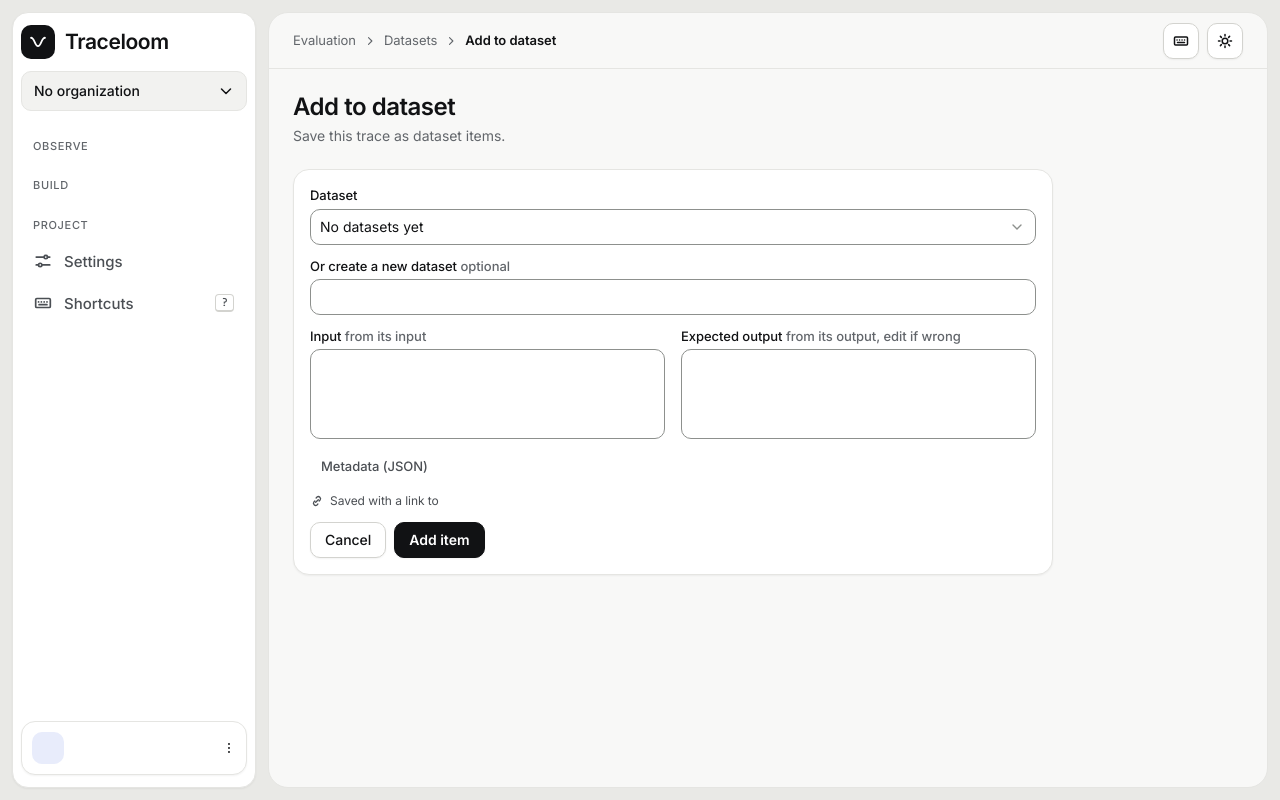
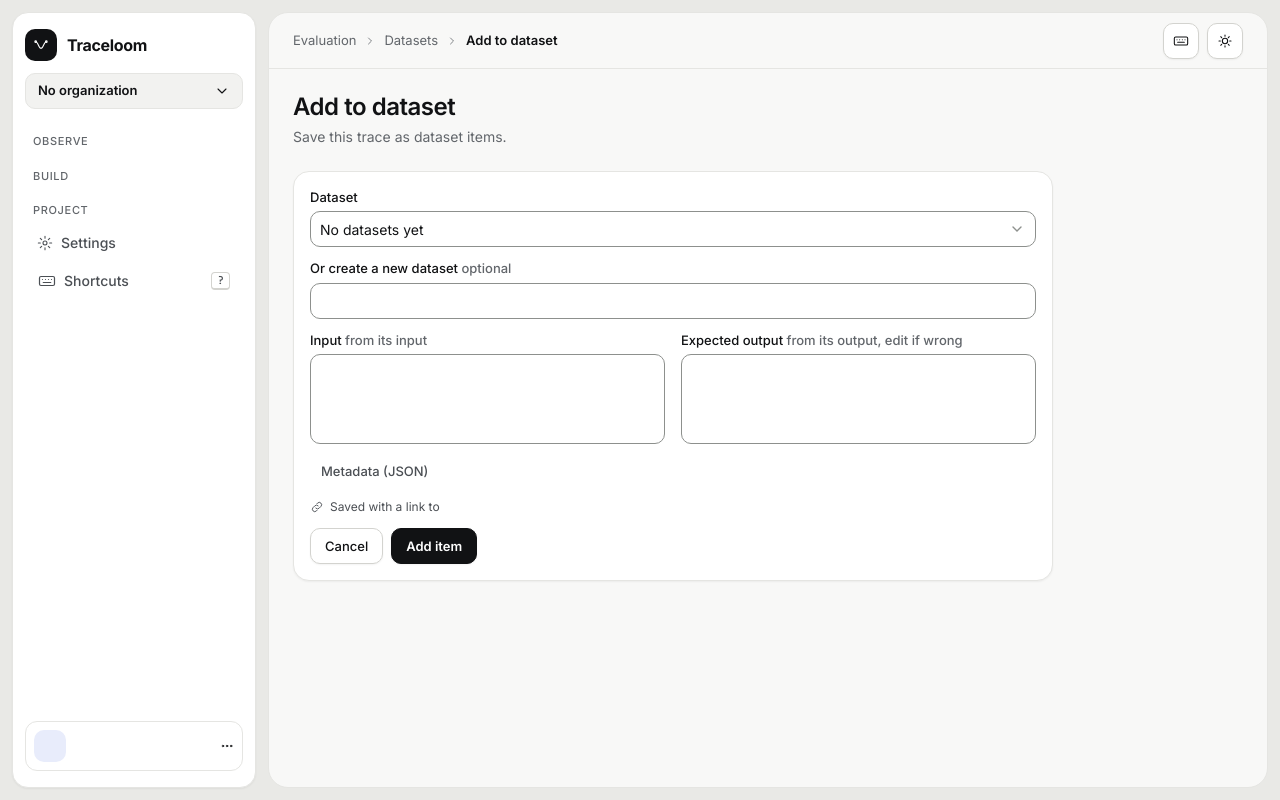
Before and after one commit to kmugalkhod/traceloom, a Python web app: template traceloom/web/templates/datasets/add.html in a window 1280 px wide. Run offline with Jinja, Linux system fonts and the light colour scheme; the template is opened without the code that fills it, so the values that code supplies are empty.

Commit message:
fix(phase3-evaluation): match mockup fonts, icons and sidebar exactly
Side-by-side pass against the approved mockup at the same frame size:
self-host the same variable Inter 4 and JetBrains Mono files the mockup
loads and drop the extra letter-spacing; use the mockup's icon drawings;
sidebar brand, picker, links, selected item, user card and base line height
follow the mockup; the traces list keeps its Scores column visible on
narrow desktops.

Co-Authored-By: Claude Opus 5.5 (1M context) <noreply@anthropic.com>

```diff
--- a/traceloom/web/static/app.css
+++ b/traceloom/web/static/app.css
@@ -1,11 +1,9 @@
 /* Self-hosted fonts (SIL OFL 1.1: Inter, JetBrains Mono). CSP allows only same-origin files. */
-@font-face{font-family:"Inter";font-weight:400;font-style:normal;font-display:swap;src:url(/static/fonts/inter-400.woff2) format("woff2")}
-@font-face{font-family:"Inter";font-weight:500;font-style:normal;font-display:swap;src:url(/static/fonts/inter-500.woff2) format("woff2")}
-@font-face{font-family:"Inter";font-weight:600;font-style:normal;font-display:swap;src:url(/static/fonts/inter-600.woff2) format("woff2")}
-@font-face{font-family:"Inter";font-weight:700;font-style:normal;font-display:swap;src:url(/static/fonts/inter-700.woff2) format("woff2")}
-@font-face{font-family:"JetBrains Mono";font-weight:400;font-style:normal;font-display:swap;src:url(/static/fonts/jetbrains-mono-400.woff2) format("woff2")}
-@font-face{font-family:"JetBrains Mono";font-weight:500;font-style:normal;font-display:swap;src:url(/static/fonts/jetbrains-mono-500.woff2) format("woff2")}
-@font-face{font-family:"JetBrains Mono";font-weight:600;font-style:normal;font-display:swap;src:url(/static/fonts/jetbrains-mono-600.woff2) format("woff2")}
+/* Inter 4 and JetBrains Mono variable fonts (same files the approved mockup loads), self-hosted */
+@font-face{font-family:"Inter";font-weight:100 900;font-style:normal;font-display:swap;src:url(/static/fonts/inter-var-latin.woff2) format("woff2");unicode-range:U+0000-00FF,U+0131,U+0152-0153,U+02BB-02BC,U+02C6,U+02DA,U+02DC,U+0304,U+0308,U+0329,U+2000-206F,U+20AC,U+2122,U+2191,U+2193,U+2212,U+2215,U+FEFF,U+FFFD}
+@font-face{font-family:"Inter";font-weight:100 900;font-style:normal;font-display:swap;src:url(/static/fonts/inter-var-latin-ext.woff2) format("woff2");unicode-range:U+0100-02BA,U+02BD-02C5,U+02C7-02CC,U+02CE-02D7,U+02DD-02FF,U+0304,U+0308,U+0329,U+1D00-1DBF,U+1E00-1E9F,U+1EF2-1EFF,U+2020,U+20A0-20AB,U+20AD-20C0,U+2113,U+2C60-2C7F,U+A720-A7FF}
+@font-face{font-family:"JetBrains Mono";font-weight:100 800;font-style:normal;font-display:swap;src:url(/static/fonts/jetbrains-mono-var-latin.woff2) format("woff2");unicode-range:U+0000-00FF,U+0131,U+0152-0153,U+02BB-02BC,U+02C6,U+02DA,U+02DC,U+0304,U+0308,U+0329,U+2000-206F,U+20AC,U+2122,U+2191,U+2193,U+2212,U+2215,U+FEFF,U+FFFD}
+@font-face{font-family:"JetBrains Mono";font-weight:100 800;font-style:normal;font-display:swap;src:url(/static/fonts/jetbrains-mono-var-latin-ext.woff2) format("woff2");unicode-range:U+0100-02BA,U+02BD-02C5,U+02C7-02CC,U+02CE-02D7,U+02DD-02FF,U+0304,U+0308,U+0329,U+1D00-1DBF,U+1E00-1E9F,U+1EF2-1EFF,U+2020,U+20A0-20AB,U+20AD-20C0,U+2113,U+2C60-2C7F,U+A720-A7FF}
 /* ===== Traceloom design tokens (see DESIGN.md) ===== */
 :root,[data-theme="light"]{
   --font-ui:"Inter",system-ui,-apple-system,"Segoe UI",Roboto,sans-serif;
@@ -48,7 +46,7 @@
 *{box-sizing:border-box}
 html{background:var(--bg)}
 body{margin:0;font-family:var(--font-ui);font-size:var(--fs-base);line-height:1.4;color:var(--ink);background:var(--bg)}
-.ico{width:16px;height:16px;fill:none;stroke:currentColor;stroke-width:1.5;stroke-linecap:round;stroke-linejoin:round;flex:none}
+.ico{width:16px;height:16px;fill:none;stroke:currentColor;stroke-width:1.6;stroke-linecap:round;stroke-linejoin:round;flex:none}
 .ico-sm{width:14px;height:14px}.ico-lg{width:20px;height:20px}
 .fill{fill:currentColor;stroke:none}
 a{color:var(--accent);text-decoration:none}a:hover{text-decoration:underline}
@@ -393,7 +391,7 @@ kbd{font-family:var(--font-mono);font-size:11px;min-width:18px;height:18px;paddi
 
 /* ===== v2: soft, rounded, professional (reference-driven) ===== */
 html,body{-webkit-font-smoothing:antialiased}
-body{letter-spacing:-.003em}
+body{letter-spacing:normal}
 .frame .app{border-radius:var(--r-3)}
 .shell{display:grid;grid-template-columns:244px 1fr;grid-template-rows:1fr;min-height:var(--h,640px);padding:12px;gap:12px;background:var(--bg)}
 .side{display:flex;flex-direction:column;gap:var(--sp-5);padding:var(--sp-5) var(--sp-4);min-width:0;background:var(--surface);border:1px solid var(--line);border-radius:16px;box-shadow:var(--sh-1)}
@@ -404,7 +402,7 @@ body{letter-spacing:-.003em}
 .sidenav{background:transparent;border:0;padding:0;gap:2px;flex:1}
 .sidenav .cap{padding:12px 12px 6px}
 .sidenav a{height:40px;padding:0 12px;border-radius:12px;font-size:var(--fs-md);font-weight:500;gap:12px;border:1px solid transparent}
-.sidenav a .ico{width:18px;height:18px}
+.sidenav a .ico{width:16px;height:16px}
 .sidenav a[aria-current=page]{background:var(--surface);border-color:var(--line);box-shadow:var(--sh-1);color:var(--ink);font-weight:600}
 .sidenav a[aria-current=page] .ico{color:var(--ink)}
 .sidenav .sep{margin:10px 8px}
--- a/traceloom/web/static/ui/base.css
+++ b/traceloom/web/static/ui/base.css
@@ -109,3 +109,25 @@ select.select:not([multiple]){appearance:none;-webkit-appearance:none;padding-ri
 .dialog>header{padding:16px 24px;border-bottom:1px solid var(--line)}
 .dialog>.body{padding:24px}
 .dialog>footer{padding:16px 24px}
+
+/* Shell metrics from the approved mockup (DESIGN.md v3.2 frames): desktop only */
+body{line-height:1.5}
+@container app (min-width:761px){
+  .side{padding:16px 12px;gap:12px}
+  .brand{font-size:16px;font-weight:700;gap:10px}
+  .brand .tile{width:32px;height:32px;border-radius:10px}
+  .side .picker{height:36px;font-size:13px;font-weight:600}
+  .sidenav a{height:36px;font-size:14px;gap:8px;padding:0 12px}
+  .sidenav .cap{padding:12px 8px 4px}
+  .usercard{padding:8px;gap:8px}
+  .btn{font-size:13px;gap:8px}
+  .sidenav a{border:0;border-radius:12px;box-shadow:none}
+  .sidenav a:hover:not([aria-current=page]){background:var(--surface-2);color:var(--ink)}
+  .sidenav a[aria-current=page]{background:var(--surface-2);color:var(--ink);font-weight:600;border:0;box-shadow:inset 0 0 0 1px var(--line)}
+  .sidenav a[aria-current=page] .ico{color:var(--accent)}
+  .sidenav .nav-btn{height:36px;font-size:14px;gap:8px;padding:0 12px;border-radius:12px}
+  .side .picker small{color:var(--ink-3);font-weight:500;font-size:12px}
+  .usercard{background:transparent;box-shadow:none;border:1px solid var(--line);border-radius:12px}
+  .usercard b{font-size:13px;line-height:1.2}.usercard small{font-size:12px;color:var(--ink-3)}
+}
+.brand .tile .ico{width:16px;height:16px}
--- a/traceloom/web/static/ui/scores.css
+++ b/traceloom/web/static/ui/scores.css
@@ -73,8 +73,11 @@
   .score-filters .frow .btn-icon{grid-column:3;grid-row:1}
 }
 /* List cell: room for two chips per line so rows stay two lines tall */
-.panel[data-tl] .tbl td.c:has(.scs){min-width:228px;width:228px}
-.panel[data-tl] .tbl td.c .scs{max-width:228px;justify-content:flex-start}
-.panel[data-tl] .tbl td.c-name{max-width:190px}
+.panel[data-tl] .tbl td.c .scs{max-width:240px;justify-content:flex-start}
+.panel[data-tl] .tbl td.c-name{max-width:160px}
 .panel[data-tl] .tbl td.c-name .cell2>*{overflow:hidden;text-overflow:ellipsis;white-space:nowrap}
 .panel[data-tl] .tbl td.c .sc{font-size:11.5px;padding:0 6px 0 5px}
+/* Narrow desktops: tags wrap so the Scores column keeps room for its chips */
+.panel[data-tl] .tbl td:has(> .chip){max-width:96px;white-space:normal;line-height:22px}
+.panel[data-tl] .tbl td.c:has(.scs){min-width:160px}
+.panel[data-tl] .tbl td:has(> .row > .avatar){max-width:104px}.panel[data-tl] .tbl td:has(> .row > .avatar) .row{overflow:hidden;white-space:nowrap;text-overflow:ellipsis}
--- a/traceloom/web/templates/base.html
+++ b/traceloom/web/templates/base.html
@@ -35,7 +35,7 @@
 
     <div class="rel grow-none">
       <button type="button" class="picker" aria-haspopup="true" aria-expanded="false" data-menu-toggle="picker-menu">
-        <span class="trunc">{% if org %}{{ org.name }}{% if project %} <small>/</small> {{ project.name }}{% endif %}{% else %}No organization{% endif %}</span>
+        <span class="trunc">{% if org %}{{ org.name }}{% if project %} <small>/ {{ project.name }}</small>{% endif %}{% else %}No organization{% endif %}</span>
         {{ m.icon("i-chev-d", "ico-sm") }}
       </button>
       <div class="pop pop-picker" id="picker-menu" data-menu hidden>
```
Also changed, not shown: sdlc/changes/2026-11-09-phase3-evaluation/plan.md (+1 -0 lines), traceloom/web/templates/_icons.html (+17 -17 lines), traceloom/web/static/fonts/inter-var-latin-ext.woff2 (added), traceloom/web/static/fonts/inter-var-latin.woff2 (added), traceloom/web/static/fonts/jetbrains-mono-var-latin-ext.woff2 (added), traceloom/web/static/fonts/jetbrains-mono-var-latin.woff2 (added).
